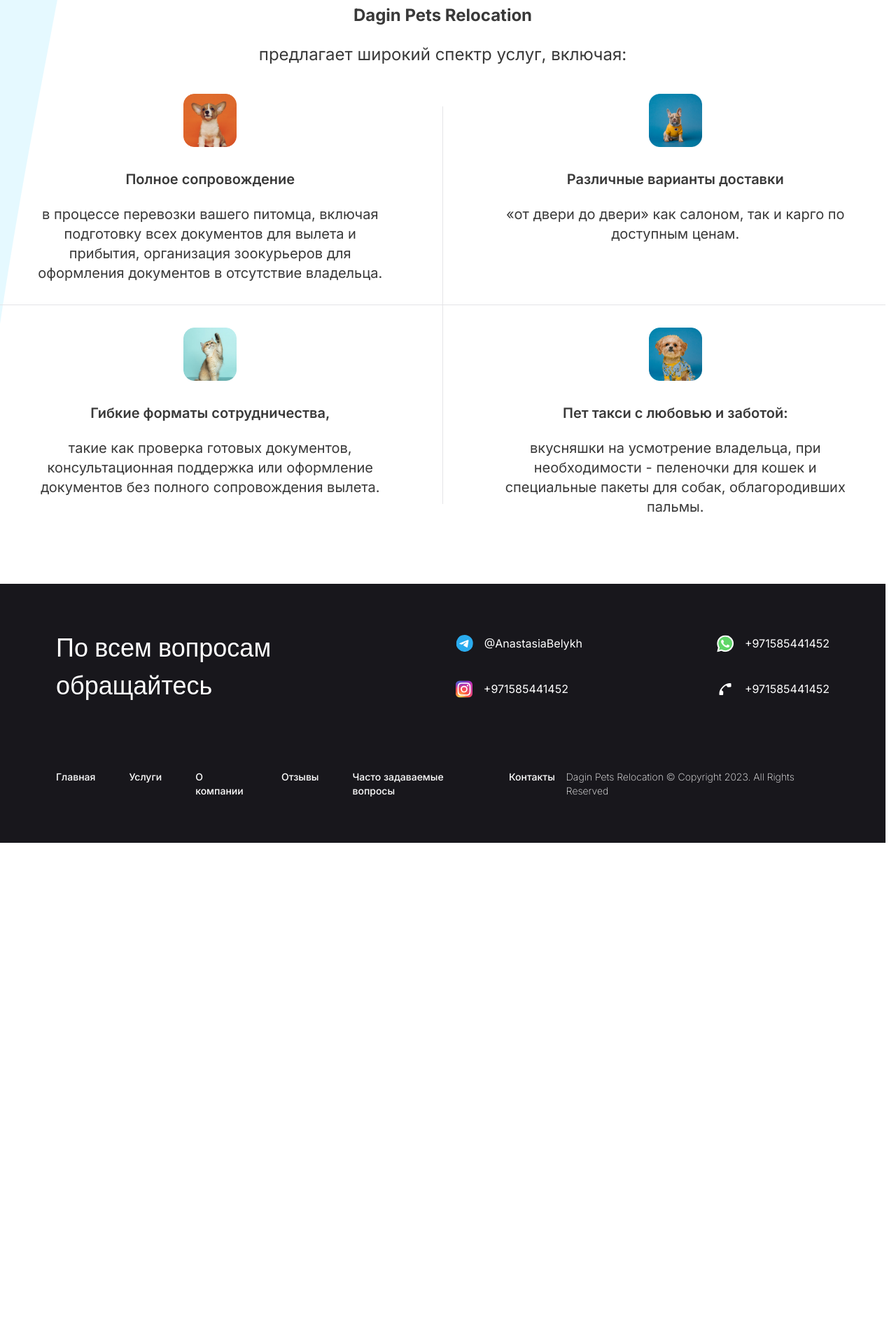
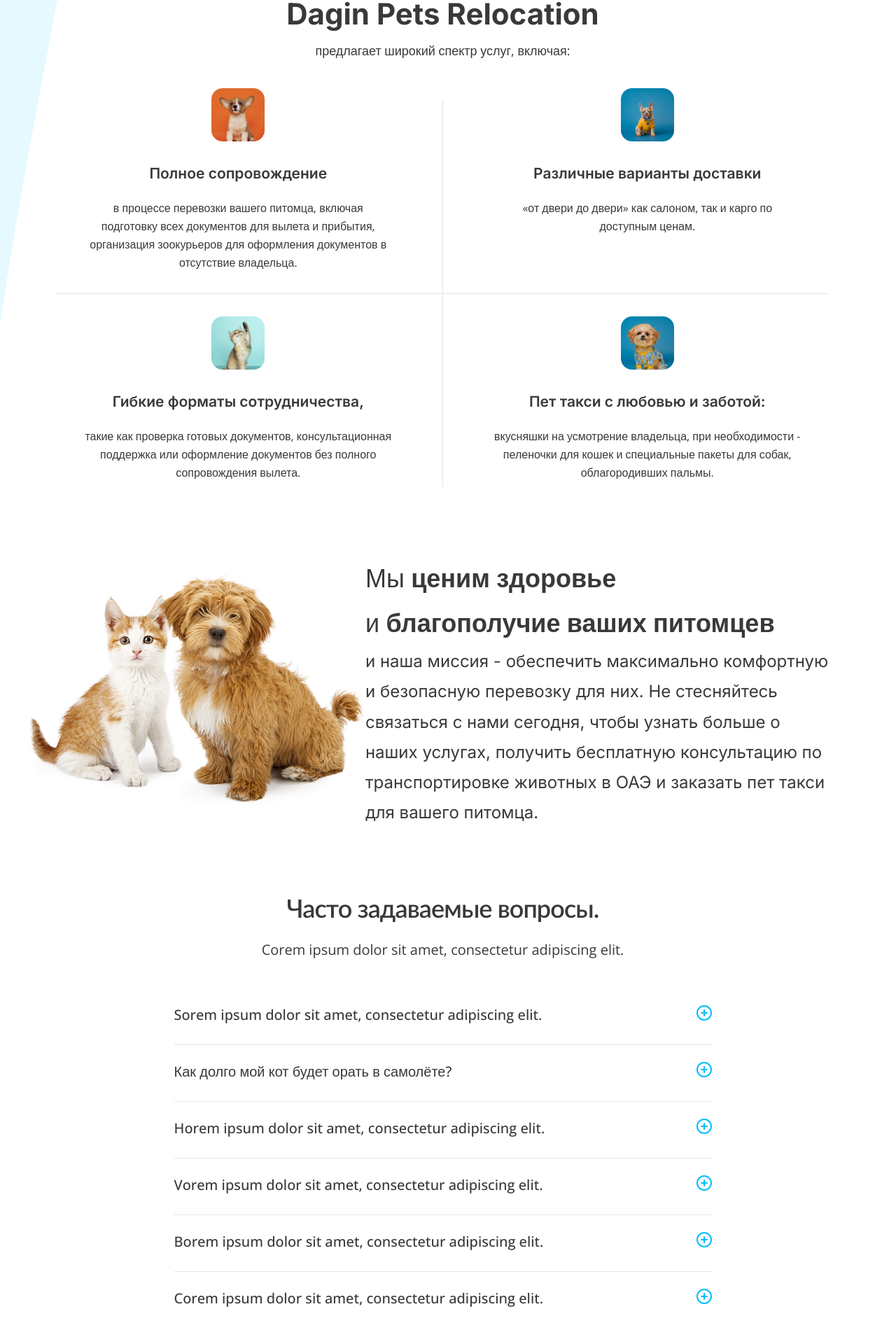
Before and after one commit to DragonflyPie/dagin_pets, a Next.js app: page / in a window 1280 px wide. Shown: the part 1216-3136 px from the top of the page at 70% size. Before the commit the page ends 2420 px from the top, so only its background shows below. Built offline with nearby package versions, Linux system fonts and the light colour scheme.

Commit message:
style: implement adaptive design for Services, Questions and Safety pages

```diff
--- a/app/Accordeon.tsx
+++ b/app/Accordeon.tsx
@@ -30,14 +30,9 @@ const FAQ = [
 
 const Accordeon = () => {
   return (
-    <ul className="flex flex-col gap-6 lg:w-[768px]">
-      {FAQ.map((item, index) => {
-        return (
-          <div className="flex flex-col gap-8" key={item.question}>
-            <AccordeonItem content={item} />
-            {index !== FAQ.length - 1 && <hr />}
-          </div>
-        );
+    <ul className="flex w-full flex-col gap-6 divide-y pb-12 md:w-[768px] md:pb-16">
+      {FAQ.map((item) => {
+        return <AccordeonItem content={item} key={item.question} />;
       })}
     </ul>
   );
--- a/app/AccordeonItem.tsx
+++ b/app/AccordeonItem.tsx
@@ -19,10 +19,10 @@ const AccordeonItem = ({ content }: AccordeonItemProps) => {
   return (
     <li className="">
       <div
-        className="flex w-full cursor-pointer justify-between"
+        className="flex w-full cursor-pointer justify-between gap-2 pt-6 md:gap-6"
         onClick={toggleOpenAnswer}
       >
-        <p className="text-xl font-medium">{content.question}</p>
+        <p className="text-lg font-medium md:text-xl">{content.question}</p>
         <div className="">{isOpen ? <Menus /> : <Plus />}</div>
       </div>
       <p
--- a/app/Questions.tsx
+++ b/app/Questions.tsx
@@ -6,19 +6,19 @@ import Image from "next/image";
 const Questions = () => {
   return (
     <div
-      className="flex w-full scroll-m-10 flex-col items-center gap-16 pb-24"
+      className="flex w-full scroll-m-10 flex-col items-center px-4 pb-24 md:px-20"
       id="faq"
     >
-      <div className="flex flex-col items-center gap-5">
-        <h3 className="font-inter text-4xl font-semibold tracking-tight">
+      <div className="flex flex-col items-center gap-5 pb-6 md:pb-10">
+        <h3 className="font-lato text-[2rem]/[2.375rem] font-semibold tracking-tight md:text-4xl/[2.75rem]">
           Часто задаваемые вопросы.
         </h3>
-        <p className="text-xl">
+        <p className="text-lg/[1.75rem] md:text-xl/[150%]">
           Corem ipsum dolor sit amet, consectetur adipiscing elit.
         </p>
       </div>
       <Accordeon />
-      <div className="flex w-full flex-col items-center gap-8 rounded-2xl bg-white-dirty p-8">
+      <div className="flex w-full flex-col items-center gap-6 rounded-2xl bg-white-dirty p-8 md:gap-8">
         <div className="">
           <Image
             src={avatar_group}
@@ -27,9 +27,11 @@ const Questions = () => {
             className="h-auto"
           />
         </div>
-        <div className="flex flex-col items-center gap-2 ">
-          <p className="text-xl font-medium">Остались вопросы?</p>
-          <p className="text-lg ">
+        <div className="flex flex-col items-center gap-2">
+          <p className="font-inter text-xl/[1.875] font-medium md:font-osans">
+            Остались вопросы?
+          </p>
+          <p className="text-center text-base md:text-lg">
             Jorem ipsum dolor sit amet, consectetur adipiscing elit.
           </p>
         </div>
--- a/app/Safety.tsx
+++ b/app/Safety.tsx
@@ -3,25 +3,29 @@ import fluffy_pets from "../public/fluffy_cat_and_dog.png";
 
 const Safety = () => {
   return (
-    <div className="flex scroll-m-10 justify-between gap-6 pb-24 " id="safety">
-      <div className="relative aspect-[1.4] w-[100px] lg:w-[300px]  xl:w-[540px]">
-        <Image
-          src={fluffy_pets}
-          alt="Dog and cat staring"
-          fill
-          className="object-contain"
-        />
+    <div
+      className="flex h-full scroll-m-10 flex-col items-center justify-between px-4 pb-24 md:flex-row xl:px-20 "
+      id="safety"
+    >
+      <div className="relative flex  w-[80%] grow items-center md:max-w-[40%]">
+        {/* <div className="relative flex h-full w-[40%] grow items-center"> */}
+        <div className="right-0 -z-10 aspect-[1.41] w-[110%] md:absolute">
+          <Image
+            src={fluffy_pets}
+            alt="Dog and cat staring"
+            fill
+            className=" object-contain md:object-left"
+          />
+        </div>
       </div>
-      {/* </div> */}
-      {/* <div className="h-20 min-w-[20px] flex-1 bg-green-200"></div> */}
       <article className="flex-1">
-        <pre className="font-osans text-lg/[150%] sm:text-xl/[150%] md:text-2xl/[150%] lg:text-4xl/[180%]">
+        <pre className="font-osans text-base/[150%] md:text-[2rem]/[150%] xl:text-4xl/[180%]">
           Мы <span className="font-bold">ценим здоровье</span>
         </pre>
-        <pre className="font-osans text-lg/[150%] sm:text-xl/[150%] md:text-2xl/[150%] lg:text-4xl/[180%]">
+        <pre className="font-osans text-base/[150%] md:text-[2rem]/[150%] xl:text-4xl/[180%]">
           и<span className="font-bold"> благополучие ваших питомцев</span>
         </pre>
-        <p className=" font-inter text-lg/[120%] sm:text-xl/[150%] lg:text-2xl/[180%]">
+        <p className=" font-inter text-xs/[180%] md:text-base/[180%] xl:text-2xl/[180%]">
           и наша миссия - обеспечить максимально комфортную и безопасную
           перевозку для них. Не стесняйтесь связаться с нами сегодня, чтобы
           узнать больше о наших услугах, получить бесплатную консультацию по
--- a/app/ServiceCard.tsx
+++ b/app/ServiceCard.tsx
@@ -8,7 +8,7 @@ interface ServiceCardProps {
 }
 const ServiceCard = ({ icon, text, heading }: ServiceCardProps) => {
   return (
-    <li className="flex flex-col items-center gap-8 text-lg lg:text-xl ">
+    <li className="flex flex-col items-center gap-8 py-6 text-lg md:py-0 lg:text-xl ">
       <div className="shrink-0">
         <Image
           width={76}
@@ -19,8 +19,12 @@ const ServiceCard = ({ icon, text, heading }: ServiceCardProps) => {
         />
       </div>
       <article className="flex flex-col items-center gap-[22px]">
-        <h3 className="font-semibold">{heading}</h3>
-        <p className="px-10 text-center">{text}</p>
+        <h3 className="text-center font-inter text-xl/6 font-semibold md:text-[1.313rem]/7">
+          {heading}
+        </h3>
+        <p className="px-10 text-center text-xs md:text-base/[1.625rem]">
+          {text}
+        </p>
       </article>
     </li>
   );
--- a/app/Services.tsx
+++ b/app/Services.tsx
@@ -7,14 +7,18 @@ import maltipoo_img from "../public/maltipoo_icon.png";
 const Services = () => {
   return (
     <div
-      className="flex scroll-m-10 flex-col items-center pb-24 font-inter"
+      className="flex scroll-m-10 flex-col items-center px-4 md:px-0 md:pb-12 xl:px-20 xl:pb-20"
       id="services"
     >
-      <h2 className="text:xl flex flex-col gap-6 whitespace-pre-wrap pb-6 text-center md:pb-6 md:text-2xl lg:pb-10">
-        <span className="font-bold">Dagin Pets Relocation</span>
-        <span>предлагает широкий спектр услуг, включая:</span>
+      <h2 className="flex flex-col gap-6 whitespace-pre-wrap  text-center md:pb-10">
+        <span className="font-inter text-2xl font-bold md:text-[2.625rem]/[1.75rem]">
+          Dagin Pets Relocation
+        </span>
+        <span className="text-xs xl:text-lg/7">
+          предлагает широкий спектр услуг, включая:
+        </span>
       </h2>
-      <ul className="relative grid gap-16 lg:grid-cols-2 lg:grid-rows-2 ">
+      <ul className=" relative grid gap-0 divide-y divide-gray-light md:grid-cols-2 md:grid-rows-2 md:gap-16 md:divide-y-0">
         <ServiceCard
           icon={puppy_img}
           heading="Полное сопровождение"
@@ -35,8 +39,8 @@ const Services = () => {
           heading="Пет такси с любовью и заботой:"
           text="вкусняшки на усмотрение владельца, при необходимости - пеленочки для кошек и специальные пакеты для собак, облагородивших пальмы."
         />
-        <div className="absolute left-[calc(50%-0.5px)] top-[3%] hidden h-[94%] w-px bg-black bg-gray-light lg:block"></div>
-        <div className="absolute top-[calc(50%-0.5px)] hidden h-px w-full bg-gray-light lg:block"></div>
+        <div className="absolute left-[calc(50%-0.5px)] top-[3%] hidden h-[94%] w-px bg-black bg-gray-light md:block"></div>
+        <div className="absolute top-[calc(50%-0.5px)] hidden h-px w-full bg-gray-light md:block"></div>
       </ul>
     </div>
   );
--- a/app/layout.tsx
+++ b/app/layout.tsx
@@ -23,7 +23,7 @@ export default function RootLayout({
       className={` scroll-smooth ${osans.variable} ${jakarta.variable} ${inter.variable} ${lato.variable} ${roboto.variable}`}
       style={{ scrollbarGutter: "stable" }}
     >
-      <body className="flex w-full flex-col items-center overflow-x-clip  bg-white font-jakarta text-blackish">
+      <body className="flex w-full flex-col items-center overflow-x-clip  bg-white font-osans text-blackish">
         <Navbar />
         {children}
         <Footer />
--- a/app/page.tsx
+++ b/app/page.tsx
@@ -13,8 +13,8 @@ export default function Home() {
         <Welcome />
         <About />
         <Services />
-        {/* <Safety /> */}
-        {/* <Questions /> */}
+        <Safety />
+        <Questions />
         {/* <ContactModal /> */}
       </div>
       {/* <Footer /> */}
```
Also changed, not shown: public/fluffy_cat_and_dog.png.
